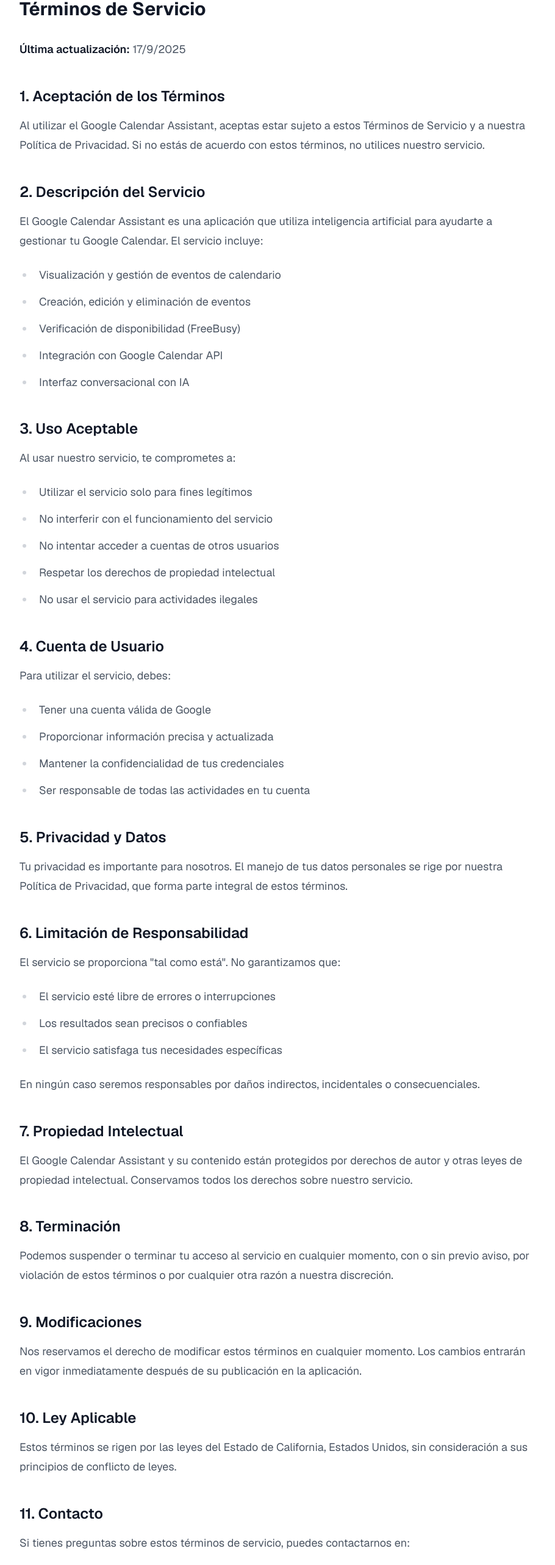
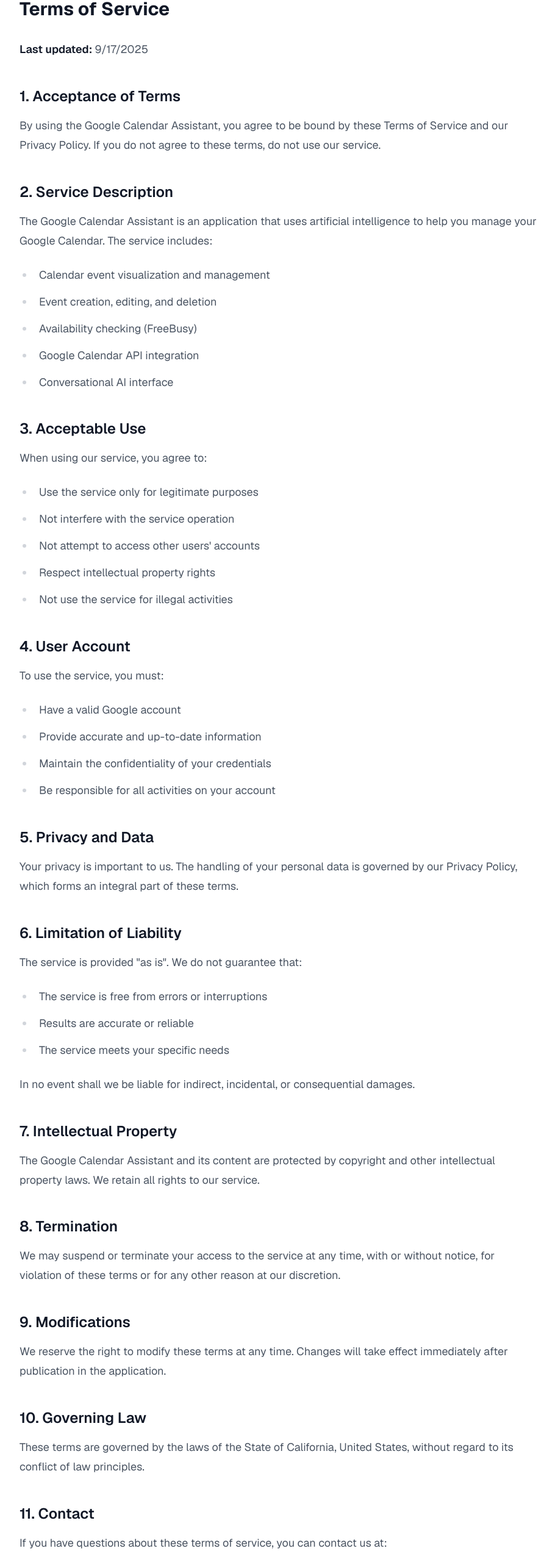
Before and after one commit to front10/google-calendar-assistant, a Next.js app: page /terms in a window 1280 px wide. Shown: the part 51-2617 px from the top of the page at 61% size, without its empty margins (184-1094 px from the left). Built offline with nearby package versions, Linux system fonts and the light colour scheme; no server answers.

Commit message:
Update privacy and terms pages to English, enhancing accessibility and clarity for users. Adjusted metadata titles and descriptions accordingly.

```diff
--- a/app/privacy/page.tsx
+++ b/app/privacy/page.tsx
@@ -1,8 +1,8 @@
 import type { Metadata } from 'next';
 
 export const metadata: Metadata = {
-  title: 'Política de Privacidad - Google Calendar Assistant',
-  description: 'Política de privacidad del Google Calendar Assistant',
+  title: 'Privacy Policy - Google Calendar Assistant',
+  description: 'Privacy policy for Google Calendar Assistant',
 };
 
 export default function PrivacyPage() {
@@ -11,126 +11,118 @@
       <div className="max-w-4xl mx-auto px-6 py-12">
         <div className="prose prose-lg dark:prose-invert max-w-none">
           <h1 className="text-3xl font-bold text-gray-900 dark:text-gray-100 mb-8">
-            Política de Privacidad
+            Privacy Policy
           </h1>
 
           <p className="text-gray-600 dark:text-gray-400 mb-6">
-            <strong>Última actualización:</strong>{' '}
-            {new Date().toLocaleDateString('es-ES')}
+            <strong>Last updated:</strong>{' '}
+            {new Date().toLocaleDateString('en-US')}
           </p>
 
           <section className="mb-8">
             <h2 className="text-2xl font-semibold text-gray-900 dark:text-gray-100 mb-4">
-              1. Información que Recopilamos
+              1. Information We Collect
             </h2>
             <p className="text-gray-600 dark:text-gray-400 mb-4">
-              El Google Calendar Assistant recopila la siguiente información:
+              The Google Calendar Assistant collects the following information:
             </p>
             <ul className="list-disc pl-6 text-gray-600 dark:text-gray-400 mb-4">
-              <li>
-                Información de autenticación de Google (email, nombre, ID de
-                usuario)
-              </li>
-              <li>Datos de eventos de calendario que autorizas compartir</li>
-              <li>
-                Información de uso de la aplicación (logs de interacciones)
-              </li>
-              <li>
-                Datos de sesión y cookies necesarias para el funcionamiento
-              </li>
+              <li>Google authentication information (email, name, user ID)</li>
+              <li>Calendar event data that you authorize us to share</li>
+              <li>Application usage information (interaction logs)</li>
+              <li>Session data and cookies necessary for functionality</li>
             </ul>
           </section>
 
           <section className="mb-8">
             <h2 className="text-2xl font-semibold text-gray-900 dark:text-gray-100 mb-4">
-              2. Cómo Utilizamos tu Información
+              2. How We Use Your Information
             </h2>
             <p className="text-gray-600 dark:text-gray-400 mb-4">
-              Utilizamos tu información para:
+              We use your information to:
             </p>
             <ul className="list-disc pl-6 text-gray-600 dark:text-gray-400 mb-4">
-              <li>Proporcionar funcionalidades de gestión de calendario</li>
-              <li>Mejorar la experiencia del usuario</li>
-              <li>Procesar solicitudes de eventos y disponibilidad</li>
-              <li>Mantener la seguridad de la aplicación</li>
+              <li>Provide calendar management functionality</li>
+              <li>Improve user experience</li>
+              <li>Process event requests and availability</li>
+              <li>Maintain application security</li>
             </ul>
           </section>
 
           <section className="mb-8">
             <h2 className="text-2xl font-semibold text-gray-900 dark:text-gray-100 mb-4">
-              3. Compartir Información
+              3. Information Sharing
             </h2>
             <p className="text-gray-600 dark:text-gray-400 mb-4">
-              No vendemos, alquilamos ni compartimos tu información personal con
-              terceros, excepto cuando sea necesario para:
+              We do not sell, rent, or share your personal information with
+              third parties, except when necessary for:
             </p>
             <ul className="list-disc pl-6 text-gray-600 dark:text-gray-400 mb-4">
-              <li>Cumplir con obligaciones legales</li>
-              <li>Proteger nuestros derechos y seguridad</li>
-              <li>Proporcionar servicios a través de proveedores confiables</li>
+              <li>Legal compliance</li>
+              <li>Protecting our rights and security</li>
+              <li>Providing services through trusted providers</li>
             </ul>
           </section>
 
           <section className="mb-8">
             <h2 className="text-2xl font-semibold text-gray-900 dark:text-gray-100 mb-4">
-              4. Seguridad de Datos
+              4. Data Security
             </h2>
             <p className="text-gray-600 dark:text-gray-400 mb-4">
-              Implementamos medidas de seguridad técnicas y organizativas para
-              proteger tu información contra acceso no autorizado, alteración,
-              divulgación o destrucción.
+              We implement technical and organizational security measures to
+              protect your information against unauthorized access, alteration,
+              disclosure, or destruction.
             </p>
           </section>
 
           <section className="mb-8">
             <h2 className="text-2xl font-semibold text-gray-900 dark:text-gray-100 mb-4">
-              5. Tus Derechos
+              5. Your Rights
             </h2>
             <p className="text-gray-600 dark:text-gray-400 mb-4">
-              Tienes derecho a:
+              You have the right to:
             </p>
             <ul className="list-disc pl-6 text-gray-600 dark:text-gray-400 mb-4">
-              <li>Acceder a tu información personal</li>
-              <li>Rectificar datos inexactos</li>
-              <li>Solicitar la eliminación de tus datos</li>
-              <li>Retirar el consentimiento en cualquier momento</li>
-              <li>Desconectar tu cuenta de Google</li>
+              <li>Access your personal information</li>
+              <li>Rectify inaccurate data</li>
+              <li>Request deletion of your data</li>
+              <li>Withdraw consent at any time</li>
+              <li>Disconnect your Google account</li>
             </ul>
           </section>
 
           <section className="mb-8">
             <h2 className="text-2xl font-semibold text-gray-900 dark:text-gray-100 mb-4">
-              6. Cookies y Tecnologías Similares
+              6. Cookies and Similar Technologies
             </h2>
             <p className="text-gray-600 dark:text-gray-400 mb-4">
-              Utilizamos cookies y tecnologías similares para mejorar la
-              funcionalidad de la aplicación y recordar tus preferencias.
+              We use cookies and similar technologies to improve application
+              functionality and remember your preferences.
             </p>
           </section>
 
           <section className="mb-8">
             <h2 className="text-2xl font-semibold text-gray-900 dark:text-gray-100 mb-4">
-              7. Cambios a esta Política
+              7. Changes to This Policy
             </h2>
             <p className="text-gray-600 dark:text-gray-400 mb-4">
-              Podemos actualizar esta política de privacidad ocasionalmente. Te
-              notificaremos sobre cambios significativos a través de la
-              aplicación.
+              We may update this privacy policy occasionally. We will notify you
+              about significant changes through the application.
             </p>
           </section>
 
           <section className="mb-8">
             <h2 className="text-2xl font-semibold text-gray-900 dark:text-gray-100 mb-4">
-              8. Contacto
+              8. Contact
             </h2>
             <p className="text-gray-600 dark:text-gray-400 mb-4">
-              Si tienes preguntas sobre esta política de privacidad, puedes
-              contactarnos en:
+              If you have questions about this privacy policy, you can contact
+              us at:
             </p>
             <p className="text-gray-600 dark:text-gray-400">
               <strong>Email:</strong> privacy@front10devs.com
               <br />
-              <strong>Dirección:</strong> Front10 Devs, San Francisco, CA, USA
+              <strong>Address:</strong> Front10 Devs, San Francisco, CA, USA
             </p>
           </section>
         </div>
--- a/app/terms/page.tsx
+++ b/app/terms/page.tsx
@@ -1,8 +1,8 @@
 import type { Metadata } from 'next';
 
 export const metadata: Metadata = {
-  title: 'Términos de Servicio - Google Calendar Assistant',
-  description: 'Términos de servicio del Google Calendar Assistant',
+  title: 'Terms of Service - Google Calendar Assistant',
+  description: 'Terms of service for Google Calendar Assistant',
 };
 
 export default function TermsPage() {
@@ -11,160 +11,158 @@
       <div className="max-w-4xl mx-auto px-6 py-12">
         <div className="prose prose-lg dark:prose-invert max-w-none">
           <h1 className="text-3xl font-bold text-gray-900 dark:text-gray-100 mb-8">
-            Términos de Servicio
+            Terms of Service
           </h1>
 
           <p className="text-gray-600 dark:text-gray-400 mb-6">
-            <strong>Última actualización:</strong>{' '}
-            {new Date().toLocaleDateString('es-ES')}
+            <strong>Last updated:</strong>{' '}
+            {new Date().toLocaleDateString('en-US')}
           </p>
 
           <section className="mb-8">
             <h2 className="text-2xl font-semibold text-gray-900 dark:text-gray-100 mb-4">
-              1. Aceptación de los Términos
+              1. Acceptance of Terms
             </h2>
             <p className="text-gray-600 dark:text-gray-400 mb-4">
-              Al utilizar el Google Calendar Assistant, aceptas estar sujeto a
-              estos Términos de Servicio y a nuestra Política de Privacidad. Si
-              no estás de acuerdo con estos términos, no utilices nuestro
-              servicio.
+              By using the Google Calendar Assistant, you agree to be bound by
+              these Terms of Service and our Privacy Policy. If you do not agree
+              to these terms, do not use our service.
             </p>
           </section>
 
           <section className="mb-8">
             <h2 className="text-2xl font-semibold text-gray-900 dark:text-gray-100 mb-4">
-              2. Descripción del Servicio
+              2. Service Description
             </h2>
             <p className="text-gray-600 dark:text-gray-400 mb-4">
-              El Google Calendar Assistant es una aplicación que utiliza
-              inteligencia artificial para ayudarte a gestionar tu Google
-              Calendar. El servicio incluye:
+              The Google Calendar Assistant is an application that uses
+              artificial intelligence to help you manage your Google Calendar.
+              The service includes:
             </p>
             <ul className="list-disc pl-6 text-gray-600 dark:text-gray-400 mb-4">
-              <li>Visualización y gestión de eventos de calendario</li>
-              <li>Creación, edición y eliminación de eventos</li>
-              <li>Verificación de disponibilidad (FreeBusy)</li>
-              <li>Integración con Google Calendar API</li>
-              <li>Interfaz conversacional con IA</li>
+              <li>Calendar event visualization and management</li>
+              <li>Event creation, editing, and deletion</li>
+              <li>Availability checking (FreeBusy)</li>
+              <li>Google Calendar API integration</li>
+              <li>Conversational AI interface</li>
             </ul>
           </section>
 
           <section className="mb-8">
             <h2 className="text-2xl font-semibold text-gray-900 dark:text-gray-100 mb-4">
-              3. Uso Aceptable
+              3. Acceptable Use
             </h2>
             <p className="text-gray-600 dark:text-gray-400 mb-4">
-              Al usar nuestro servicio, te comprometes a:
+              When using our service, you agree to:
             </p>
             <ul className="list-disc pl-6 text-gray-600 dark:text-gray-400 mb-4">
-              <li>Utilizar el servicio solo para fines legítimos</li>
-              <li>No interferir con el funcionamiento del servicio</li>
-              <li>No intentar acceder a cuentas de otros usuarios</li>
-              <li>Respetar los derechos de propiedad intelectual</li>
-              <li>No usar el servicio para actividades ilegales</li>
+              <li>Use the service only for legitimate purposes</li>
+              <li>Not interfere with the service operation</li>
+              <li>Not attempt to access other users&apos; accounts</li>
+              <li>Respect intellectual property rights</li>
+              <li>Not use the service for illegal activities</li>
             </ul>
           </section>
 
           <section className="mb-8">
             <h2 className="text-2xl font-semibold text-gray-900 dark:text-gray-100 mb-4">
-              4. Cuenta de Usuario
+              4. User Account
             </h2>
             <p className="text-gray-600 dark:text-gray-400 mb-4">
-              Para utilizar el servicio, debes:
+              To use the service, you must:
             </p>
             <ul className="list-disc pl-6 text-gray-600 dark:text-gray-400 mb-4">
-              <li>Tener una cuenta válida de Google</li>
-              <li>Proporcionar información precisa y actualizada</li>
-              <li>Mantener la confidencialidad de tus credenciales</li>
-              <li>Ser responsable de todas las actividades en tu cuenta</li>
+              <li>Have a valid Google account</li>
+              <li>Provide accurate and up-to-date information</li>
+              <li>Maintain the confidentiality of your credentials</li>
+              <li>Be responsible for all activities on your account</li>
             </ul>
           </section>
 
           <section className="mb-8">
             <h2 className="text-2xl font-semibold text-gray-900 dark:text-gray-100 mb-4">
-              5. Privacidad y Datos
+              5. Privacy and Data
             </h2>
             <p className="text-gray-600 dark:text-gray-400 mb-4">
-              Tu privacidad es importante para nosotros. El manejo de tus datos
-              personales se rige por nuestra Política de Privacidad, que forma
-              parte integral de estos términos.
+              Your privacy is important to us. The handling of your personal
+              data is governed by our Privacy Policy, which forms an integral
+              part of these terms.
             </p>
           </section>
 
           <section className="mb-8">
             <h2 className="text-2xl font-semibold text-gray-900 dark:text-gray-100 mb-4">
-              6. Limitación de Responsabilidad
+              6. Limitation of Liability
             </h2>
             <p className="text-gray-600 dark:text-gray-400 mb-4">
-              El servicio se proporciona "tal como está". No garantizamos que:
+              The service is provided &quot;as is&quot;. We do not guarantee
+              that:
             </p>
             <ul className="list-disc pl-6 text-gray-600 dark:text-gray-400 mb-4">
-              <li>El servicio esté libre de errores o interrupciones</li>
-              <li>Los resultados sean precisos o confiables</li>
-              <li>El servicio satisfaga tus necesidades específicas</li>
+              <li>The service is free from errors or interruptions</li>
+              <li>Results are accurate or reliable</li>
+              <li>The service meets your specific needs</li>
             </ul>
             <p className="text-gray-600 dark:text-gray-400 mb-4">
-              En ningún caso seremos responsables por daños indirectos,
-              incidentales o consecuenciales.
+              In no event shall we be liable for indirect, incidental, or
+              consequential damages.
             </p>
           </section>
 
           <section className="mb-8">
             <h2 className="text-2xl font-semibold text-gray-900 dark:text-gray-100 mb-4">
-              7. Propiedad Intelectual
+              7. Intellectual Property
             </h2>
             <p className="text-gray-600 dark:text-gray-400 mb-4">
-              El Google Calendar Assistant y su contenido están protegidos por
-              derechos de autor y otras leyes de propiedad intelectual.
-              Conservamos todos los derechos sobre nuestro servicio.
+              The Google Calendar Assistant and its content are protected by
+              copyright and other intellectual property laws. We retain all
+              rights to our service.
             </p>
           </section>
 
           <section className="mb-8">
             <h2 className="text-2xl font-semibold text-gray-900 dark:text-gray-100 mb-4">
-              8. Terminación
+              8. Termination
             </h2>
             <p className="text-gray-600 dark:text-gray-400 mb-4">
-              Podemos suspender o terminar tu acceso al servicio en cualquier
-              momento, con o sin previo aviso, por violación de estos términos o
-              por cualquier otra razón a nuestra discreción.
+              We may suspend or terminate your access to the service at any
+              time, with or without notice, for violation of these terms or for
+              any other reason at our discretion.
             </p>
           </section>
 
           <section className="mb-8">
             <h2 className="text-2xl font-semibold text-gray-900 dark:text-gray-100 mb-4">
-              9. Modificaciones
+              9. Modifications
             </h2>
             <p className="text-gray-600 dark:text-gray-400 mb-4">
-              Nos reservamos el derecho de modificar estos términos en cualquier
-              momento. Los cambios entrarán en vigor inmediatamente después de
-              su publicación en la aplicación.
+              We reserve the right to modify these terms at any time. Changes
+              will take effect immediately after publication in the application.
             </p>
           </section>
 
           <section className="mb-8">
             <h2 className="text-2xl font-semibold text-gray-900 dark:text-gray-100 mb-4">
-              10. Ley Aplicable
+              10. Governing Law
             </h2>
             <p className="text-gray-600 dark:text-gray-400 mb-4">
-              Estos términos se rigen por las leyes del Estado de California,
-              Estados Unidos, sin consideración a sus principios de conflicto de
-              leyes.
+              These terms are governed by the laws of the State of California,
+              United States, without regard to its conflict of law principles.
             </p>
           </section>
 
           <section className="mb-8">
             <h2 className="text-2xl font-semibold text-gray-900 dark:text-gray-100 mb-4">
-              11. Contacto
+              11. Contact
             </h2>
             <p className="text-gray-600 dark:text-gray-400 mb-4">
-              Si tienes preguntas sobre estos términos de servicio, puedes
-              contactarnos en:
+              If you have questions about these terms of service, you can
+              contact us at:
             </p>
             <p className="text-gray-600 dark:text-gray-400">
               <strong>Email:</strong> legal@front10devs.com
               <br />
-              <strong>Dirección:</strong> Front10 Devs, San Francisco, CA, USA
+              <strong>Address:</strong> Front10 Devs, San Francisco, CA, USA
             </p>
           </section>
         </div>
```
